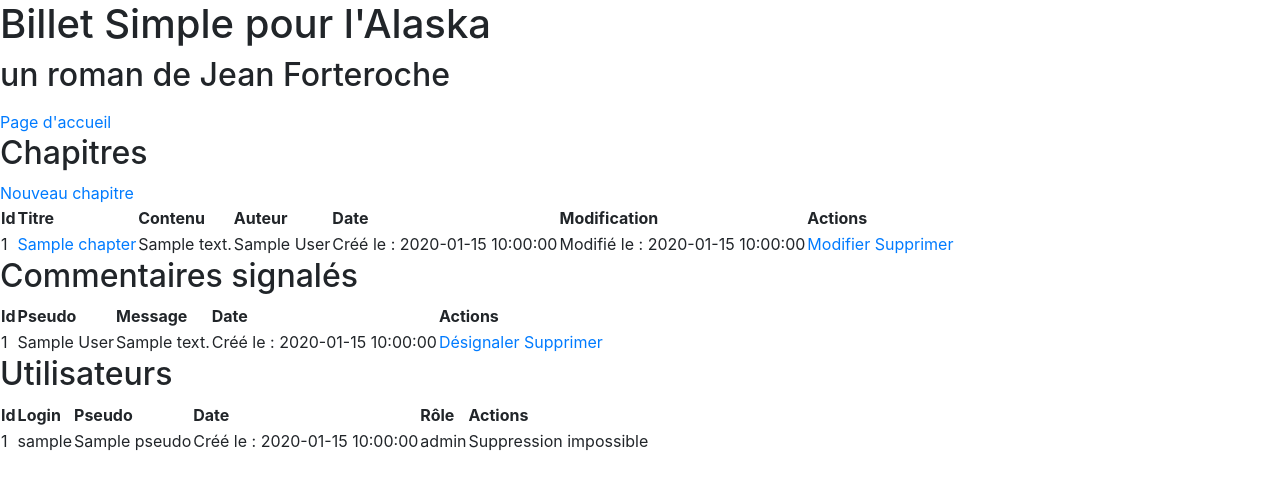
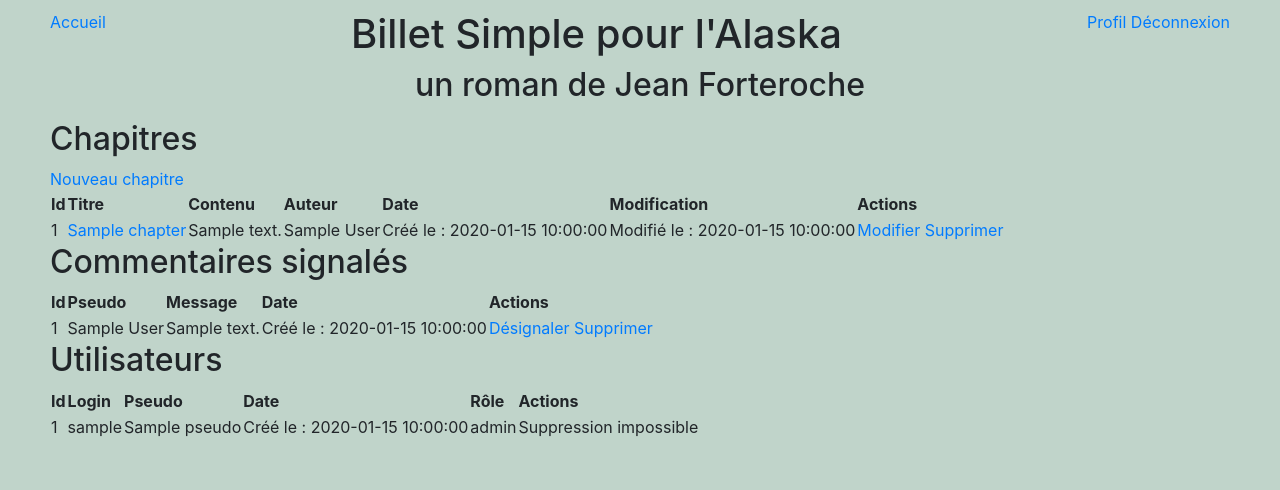
Before and after one commit to slv-improver/4_billet_simple_alaska, a PHP site: template templates/administration.php in a window 1280 px wide. Shown: the top 490 px of the page. Run offline with PHP 8.4, Linux system fonts and the light colour scheme; the template is opened without the code that fills it: most values are stand-ins (such as "Sample title", 1, 10 or a date in 2020); data that the repository does not hold is empty; some libraries are stand-ins or nearby versions.

Commit message:
design single page & update html tag using section, article and aside
move index.php link to header
move interaction link to header
add css/style.css & use bootstrap class

```diff
--- /dev/null
+++ b/public/css/style.css
@@ -0,0 +1,33 @@
+body {
+	padding-top: 10px;
+	background: rgba(62, 122, 92, 0.322);
+}
+
+.container-fluid {
+	padding-right: 50px;
+	padding-left: 50px;
+}
+
+[class*="col-"] {
+	background-color: rgb(255, 255, 255);
+	padding: 5px;
+	border: 2px solid black;
+	border-radius: 6px;
+	line-height: 30px;
+	text-align: center;
+}
+
+header {
+	text-align: center;
+}
+
+#action {
+	float: right;
+}
+#home {
+	float: left;
+}
+
+#single > * {
+	height: 75vh;
+}
--- a/templates/administration.php
+++ b/templates/administration.php
@@ -11,9 +11,9 @@
 	<?= $this->session->show('delete_user'); ?>
 </p>
 
-<a href="index.php">Page d'accueil</a>
+<section>
+	<h2>Chapitres</h2>
 
-<h2>Chapitres</h2>
 	<a href="index.php?route=addChapter">Nouveau chapitre</a>
 
 	<table>
@@ -45,7 +45,9 @@
 		}
 		?>
 	</table>
+</section>
 
+<section>
 	<h2>Commentaires signalés</h2>
 
 	<table>
@@ -73,7 +75,9 @@
 		}
 		?>
 	</table>
+</section>
 
+<section>
 	<h2>Utilisateurs</h2>
 
 	<table>
@@ -110,3 +114,4 @@
 		}
 		?>
 	</table>
+</section>
--- a/templates/base.php
+++ b/templates/base.php
@@ -7,11 +7,12 @@
 	<link rel="stylesheet" href="https://stackpath.bootstrapcdn.com/bootstrap/4.4.1/css/bootstrap.min.css" integrity="sha384-Vkoo8x4CGsO3+Hhxv8T/Q5PaXtkKtu6ug5TOeNV6gBiFeWPGFN9MuhOf23Q9Ifjh" crossorigin="anonymous">
 	<script src="https://cdn.tiny.cloud/1/byx5g5l289zh3erindewgepf8uvsnwxuk6xnc5064r8nli6f/tinymce/5/tinymce.min.js" referrerpolicy="origin"></script>
 	<script src='js/tinymce/init.js'></script>
+	<link rel="stylesheet" href="css/style.css">
 	<title><?= $title ?></title>
 </head>
 
 <body>
-	<div id="content">
+	<div id="content" class="container-fluid">
 		<?= $content ?>
 	</div>
 </body>
--- a/templates/header.php
+++ b/templates/header.php
@@ -1,4 +1,25 @@
 <header>
+	<div id="action">
+		<?php
+		if ($this->session->get('login')) {
+		?>
+			<?php if ($this->session->get('role') === 'admin') { ?>
+				<a href="index.php?route=administration">Administration</a>
+			<?php } ?>
+			<a href="index.php?route=profile">Profil</a>
+			<a href="index.php?route=logout">Déconnexion</a>
+		<?php
+		} else {
+		?>
+			<a href="index.php?route=register">Inscription</a>
+			<a href="index.php?route=login">Connexion</a>
+		<?php
+		}
+		?>
+	</div>
+
+	<a href="index.php" id="home">Accueil</a>
+
 	<h1>Billet Simple pour l'Alaska</h1>
 	<h2>un roman de Jean Forteroche</h2>
 </header>
--- a/templates/login.php
+++ b/templates/login.php
@@ -1,8 +1,8 @@
 <?php $this->title = "Connexion"; ?>
 
 <?php require_once 'header.php'; ?>
+<a href="index.php">Retour à l'accueil</a>
 
-<div>
+<div class="row justify-content-center">
 	<?php require_once 'form_login.php'; ?>
-	<a href="index.php">Retour à l'accueil</a>
 </div>
--- a/templates/profile.php
+++ b/templates/profile.php
@@ -11,5 +11,3 @@
 	<a href="index.php?route=updatePassword">Modifier son mot de passe</a>
 	<a href="index.php?route=deleteAccount">Supprimer mon compte</a>
 </div>
-<br>
-<a href="index.php">Retour à l'accueil</a>
--- a/templates/register.php
+++ b/templates/register.php
@@ -1,8 +1,9 @@
 <?php $this->title = "Inscription"; ?>
 
 <?php require_once 'header.php'; ?>
+<a href="index.php">Retour à l'accueil</a>
 
-<div>
+<div class="row justify-content-center">
 	<form method="post" action="index.php?route=register">
 		<label for="pseudo">Pseudo</label><br>
 		<input type="text" id="pseudo" name="pseudo" value="<?= isset($post) ? htmlspecialchars($post->get('pseudo')) : ''; ?>"><br>
@@ -16,5 +17,4 @@
 		<p>J'ai déjà un compte. <a href="index.php?route=login">Me connecter</a></p>
 		<input type="submit" value="Inscription" id="submit" name="submit">
 	</form>
-	<a href="index.php">Retour à l'accueil</a>
 </div>
--- a/templates/update_password.php
+++ b/templates/update_password.php
@@ -1,15 +1,15 @@
 <?php $this->title = 'Modifier mon mot de passe'; ?>
 
 <?php require_once 'header.php'; ?>
+<a href="index.php">Retour à l'accueil</a>
 
-<div>
-	<p>Le mot de passe de <?= $this->session->get('pseudo'); ?> sera modifié</p>
+<div class="row justify-content-center">
 	<form method="post" action="index.php?route=updatePassword">
 		<label for="password">Mot de passe</label><br>
 		<input type="password" id="password" name="password"><br>
 		<?= isset($errors['password']) ? $errors['password'] : ''; ?>
+		<p>Le mot de passe de <?= $this->session->get('pseudo'); ?> sera modifié</p>
 		<input type="submit" value="Mettre à jour" id="submit" name="submit">
 	</form>
 </div>
 <br>
-<a href="index.php">Retour à l'accueil</a>
```
Also changed, not shown: templates/home.php (+2 -19 lines), templates/single.php (+9 -8 lines). Lines whose indentation alone changed are shown as unchanged.
